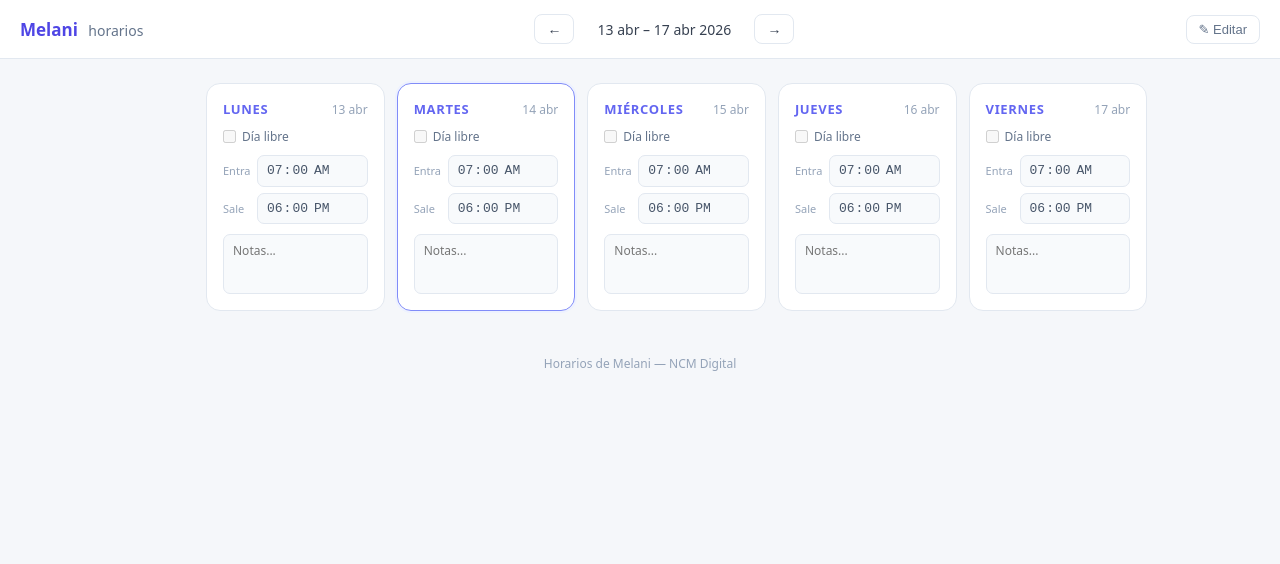
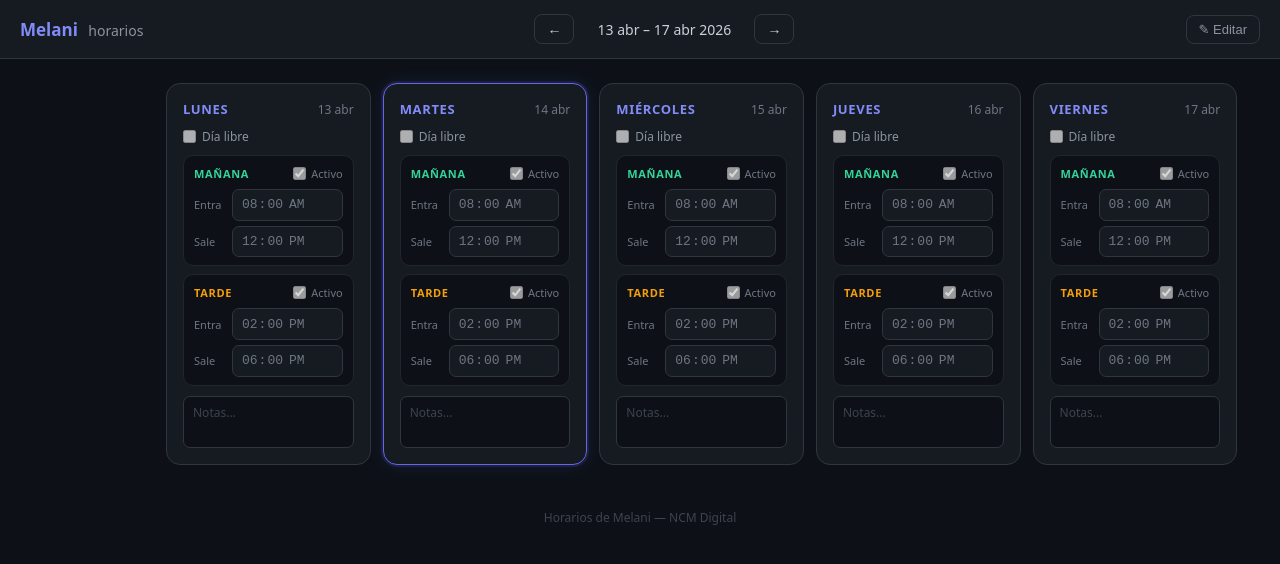
Before and after one commit to Guadma/horarios-melani, a plain HTML site: page index.html in a window 1280 px wide. Drawn offline with Linux system fonts and the light colour scheme.

Commit message:
feat: dark theme + bloques horarios mañana/tarde para docentes
- Rediseño visual completo a tema oscuro (fondo #0d1117, estilo dark)
- Cada día ahora tiene bloques separados de Mañana y Tarde con entrada/salida independientes
- Cada bloque puede activarse/desactivarse individualmente según el día
- Migración automática de datos guardados en formato anterior
- Modal PIN y toast adaptados al nuevo tema

Co-Authored-By: Claude Sonnet 4.6 <noreply@anthropic.com>

```diff
--- a/index.html
+++ b/index.html
@@ -6,53 +6,75 @@
 <title>Horarios de Melani</title>
 <style>
   *{box-sizing:border-box;margin:0;padding:0}
-  body{font-family:system-ui,sans-serif;background:#f5f7fa;min-height:100vh;color:#1a1a2e}
-  header{background:#fff;border-bottom:1px solid #e2e8f0;padding:14px 20px;display:flex;align-items:center;justify-content:space-between;position:sticky;top:0;z-index:10}
-  .logo{font-size:17px;font-weight:600;color:#4f46e5}
-  .logo span{font-weight:400;color:#64748b;font-size:14px;margin-left:6px}
+  body{font-family:system-ui,sans-serif;background:#0d1117;min-height:100vh;color:#e6edf3}
+  header{background:#161b22;border-bottom:1px solid #30363d;padding:14px 20px;display:flex;align-items:center;justify-content:space-between;position:sticky;top:0;z-index:10}
+  .logo{font-size:17px;font-weight:600;color:#818cf8}
+  .logo span{font-weight:400;color:#8b949e;font-size:14px;margin-left:6px}
   .week-nav{display:flex;align-items:center;gap:10px}
-  .week-nav button{background:none;border:1px solid #e2e8f0;border-radius:8px;padding:6px 12px;cursor:pointer;font-size:14px;color:#374151;transition:.15s}
-  .week-nav button:hover{background:#f1f5f9}
-  .week-label{font-size:14px;font-weight:500;color:#374151;min-width:160px;text-align:center}
-  .pin-btn{font-size:13px;background:none;border:1px solid #e2e8f0;border-radius:8px;padding:6px 12px;cursor:pointer;color:#64748b;transition:.15s}
-  .pin-btn:hover{background:#f1f5f9}
-  .pin-btn.active{background:#eef2ff;color:#4f46e5;border-color:#c7d2fe}
-  main{max-width:900px;margin:24px auto;padding:0 16px}
+  .week-nav button{background:none;border:1px solid #30363d;border-radius:8px;padding:6px 12px;cursor:pointer;font-size:14px;color:#c9d1d9;transition:.15s}
+  .week-nav button:hover{background:#21262d;border-color:#6366f1}
+  .week-label{font-size:14px;font-weight:500;color:#c9d1d9;min-width:160px;text-align:center}
+  .pin-btn{font-size:13px;background:none;border:1px solid #30363d;border-radius:8px;padding:6px 12px;cursor:pointer;color:#8b949e;transition:.15s}
+  .pin-btn:hover{background:#21262d;border-color:#6366f1}
+  .pin-btn.active{background:#1e1f3b;color:#818cf8;border-color:#6366f1}
+  main{max-width:980px;margin:24px auto;padding:0 16px}
   .grid{display:grid;grid-template-columns:repeat(5,1fr);gap:12px}
-  @media(max-width:600px){.grid{grid-template-columns:1fr}}
-  .day-card{background:#fff;border-radius:14px;border:1px solid #e2e8f0;padding:16px;display:flex;flex-direction:column;gap:10px;transition:.2s}
-  .day-card.today{border-color:#818cf8;box-shadow:0 0 0 2px #eef2ff}
+  @media(max-width:700px){.grid{grid-template-columns:1fr}}
+  .day-card{background:#161b22;border-radius:14px;border:1px solid #30363d;padding:16px;display:flex;flex-direction:column;gap:10px;transition:.2s}
+  .day-card.today{border-color:#6366f1;box-shadow:0 0 0 2px #1e1f3b,0 0 16px rgba(99,102,241,.15)}
+  .day-card.libre{opacity:.55}
+  .day-card.libre .schedule-blocks{opacity:.3;pointer-events:none}
   .day-header{display:flex;justify-content:space-between;align-items:center}
-  .day-name{font-size:13px;font-weight:600;color:#6366f1;text-transform:uppercase;letter-spacing:.05em}
-  .day-date{font-size:12px;color:#94a3b8}
-  .time-block{display:flex;flex-direction:column;gap:6px}
+  .day-name{font-size:13px;font-weight:600;color:#818cf8;text-transform:uppercase;letter-spacing:.05em}
+  .day-date{font-size:12px;color:#6e7681}
+
+  /* Libre toggle */
+  .libre-toggle{display:flex;align-items:center;gap:6px;font-size:12px;color:#8b949e}
+  .libre-toggle input{accent-color:#6366f1;cursor:pointer}
+  .libre-badge{font-size:11px;background:#1c2128;color:#8b949e;border:1px solid #30363d;border-radius:5px;padding:3px 8px;font-weight:500;text-align:center}
+
+  /* Schedule blocks */
+  .schedule-blocks{display:flex;flex-direction:column;gap:8px}
+  .block{background:#0d1117;border:1px solid #21262d;border-radius:10px;padding:10px 10px 8px}
+  .block-header{display:flex;align-items:center;justify-content:space-between;margin-bottom:8px}
+  .block-label{font-size:11px;font-weight:600;letter-spacing:.06em;text-transform:uppercase}
+  .block-manana .block-label{color:#34d399}
+  .block-tarde .block-label{color:#f59e0b}
+  .block-toggle{display:flex;align-items:center;gap:5px;font-size:11px;color:#6e7681}
+  .block-toggle input{accent-color:#6366f1;cursor:pointer}
+  .block.inactive{opacity:.35}
+  .block.inactive .time-rows{pointer-events:none}
+  .time-rows{display:flex;flex-direction:column;gap:5px}
   .time-row{display:flex;align-items:center;gap:6px}
-  .time-label{font-size:11px;color:#94a3b8;width:28px;flex-shrink:0}
-  .time-input{width:100%;border:1px solid #e2e8f0;border-radius:7px;padding:5px 8px;font-size:13px;color:#1e293b;background:#f8fafc;outline:none;cursor:default}
-  .time-input:focus{border-color:#818cf8;background:#fff;box-shadow:0 0 0 2px #eef2ff}
-  .time-input[readonly]{pointer-events:none;background:#f8fafc;color:#475569}
-  .note-input{width:100%;border:1px solid #e2e8f0;border-radius:7px;padding:7px 9px;font-size:12px;color:#374151;background:#f8fafc;resize:none;outline:none;min-height:60px;cursor:default;font-family:inherit;line-height:1.5}
-  .note-input:focus{border-color:#818cf8;background:#fff;box-shadow:0 0 0 2px #eef2ff}
-  .note-input[readonly]{pointer-events:none;background:#f8fafc}
-  .libre-toggle{display:flex;align-items:center;gap:6px;font-size:12px;color:#64748b}
-  .libre-toggle input{accent-color:#6366f1}
-  .day-card.libre{opacity:.6}
-  .day-card.libre .time-block{opacity:.35;pointer-events:none}
-  .libre-badge{font-size:11px;background:#fef9c3;color:#854d0e;border-radius:5px;padding:2px 7px;font-weight:500}
-  footer{text-align:center;padding:20px 0 32px;font-size:12px;color:#94a3b8}
-  .saved-toast{position:fixed;bottom:20px;right:20px;background:#4f46e5;color:#fff;border-radius:10px;padding:10px 18px;font-size:13px;opacity:0;transition:.3s;pointer-events:none}
+  .time-label{font-size:11px;color:#6e7681;width:32px;flex-shrink:0}
+  .time-input{width:100%;border:1px solid #30363d;border-radius:7px;padding:5px 8px;font-size:13px;color:#c9d1d9;background:#161b22;outline:none;cursor:default;transition:.15s;color-scheme:dark}
+  .time-input:focus{border-color:#818cf8;background:#0d1117;box-shadow:0 0 0 2px rgba(99,102,241,.2)}
+  .time-input[readonly]{pointer-events:none;color:#6e7681}
+
+  /* Notes */
+  .note-input{width:100%;border:1px solid #30363d;border-radius:7px;padding:7px 9px;font-size:12px;color:#c9d1d9;background:#0d1117;resize:none;outline:none;min-height:52px;cursor:default;font-family:inherit;line-height:1.5;transition:.15s}
+  .note-input:focus{border-color:#818cf8;box-shadow:0 0 0 2px rgba(99,102,241,.2)}
+  .note-input[readonly]{pointer-events:none;color:#6e7681}
+  .note-input::placeholder{color:#3d444d}
+
+  footer{text-align:center;padding:20px 0 32px;font-size:12px;color:#3d444d}
+  .saved-toast{position:fixed;bottom:20px;right:20px;background:#1e1f3b;color:#818cf8;border:1px solid #6366f1;border-radius:10px;padding:10px 18px;font-size:13px;opacity:0;transition:.3s;pointer-events:none}
   .saved-toast.show{opacity:1}
-  .pin-modal{display:none;position:fixed;inset:0;background:rgba(0,0,0,.35);z-index:100;align-items:center;justify-content:center}
+
+  /* PIN modal */
+  .pin-modal{display:none;position:fixed;inset:0;background:rgba(0,0,0,.6);z-index:100;align-items:center;justify-content:center;backdrop-filter:blur(2px)}
   .pin-modal.open{display:flex}
-  .pin-box{background:#fff;border-radius:16px;padding:28px 24px;width:280px;text-align:center;box-shadow:0 8px 32px rgba(0,0,0,.12)}
-  .pin-box h3{font-size:16px;font-weight:600;color:#1e293b;margin-bottom:6px}
-  .pin-box p{font-size:13px;color:#64748b;margin-bottom:18px}
-  .pin-box input{width:100%;border:1px solid #e2e8f0;border-radius:9px;padding:10px;font-size:22px;text-align:center;letter-spacing:8px;outline:none;margin-bottom:10px}
-  .pin-box input:focus{border-color:#818cf8;box-shadow:0 0 0 2px #eef2ff}
-  .pin-error{font-size:12px;color:#ef4444;min-height:16px;margin-bottom:10px}
+  .pin-box{background:#161b22;border:1px solid #30363d;border-radius:16px;padding:28px 24px;width:280px;text-align:center;box-shadow:0 8px 40px rgba(0,0,0,.5)}
+  .pin-box h3{font-size:16px;font-weight:600;color:#e6edf3;margin-bottom:6px}
+  .pin-box p{font-size:13px;color:#8b949e;margin-bottom:18px}
+  .pin-box input{width:100%;border:1px solid #30363d;border-radius:9px;padding:10px;font-size:22px;text-align:center;letter-spacing:8px;outline:none;margin-bottom:10px;background:#0d1117;color:#e6edf3;color-scheme:dark}
+  .pin-box input:focus{border-color:#818cf8;box-shadow:0 0 0 2px rgba(99,102,241,.25)}
+  .pin-error{font-size:12px;color:#f85149;min-height:16px;margin-bottom:10px}
   .pin-actions{display:flex;gap:8px}
-  .btn-primary{flex:1;background:#4f46e5;color:#fff;border:none;border-radius:9px;padding:10px;font-size:14px;cursor:pointer;font-weight:500}
-  .btn-secondary{flex:1;background:none;border:1px solid #e2e8f0;border-radius:9px;padding:10px;font-size:14px;cursor:pointer;color:#64748b}
+  .btn-primary{flex:1;background:#4f46e5;color:#fff;border:none;border-radius:9px;padding:10px;font-size:14px;cursor:pointer;font-weight:500;transition:.15s}
+  .btn-primary:hover{background:#6366f1}
+  .btn-secondary{flex:1;background:none;border:1px solid #30363d;border-radius:9px;padding:10px;font-size:14px;cursor:pointer;color:#8b949e;transition:.15s}
+  .btn-secondary:hover{background:#21262d}
 </style>
 </head>
 <body>
@@ -69,7 +91,7 @@
   <div class="grid" id="grid"></div>
 </main>
 <footer>Horarios de Melani &mdash; NCM Digital</footer>
-<div class="saved-toast" id="toast">Guardado</div>
+<div class="saved-toast" id="toast">&#10003; Guardado</div>
 <div class="pin-modal" id="pinModal">
   <div class="pin-box">
     <h3>Modo edición</h3>
@@ -87,135 +109,231 @@ const PIN = "1234";
 const DAYS = ["Lunes","Martes","Miércoles","Jueves","Viernes"];
 let editMode = false;
 let currentWeekOffset = 0;
-function getWeekDates(offset){
+
+function defaultDay() {
+  return {
+    manana: { activo: true, entrada: "08:00", salida: "12:00" },
+    tarde:  { activo: true, entrada: "14:00", salida: "18:00" },
+    notas: "",
+    libre: false
+  };
+}
+
+function migrateDay(dd) {
+  // Backwards compat: old format had top-level entrada/salida
+  if (dd && (dd.entrada !== undefined || dd.salida !== undefined)) {
+    return {
+      manana: { activo: true, entrada: dd.entrada || "08:00", salida: dd.salida || "12:00" },
+      tarde:  { activo: false, entrada: "14:00", salida: "18:00" },
+      notas: dd.notas || "",
+      libre: dd.libre || false
+    };
+  }
+  return dd;
+}
+
+function getWeekDates(offset) {
   const now = new Date();
   const day = now.getDay();
-  const diff = (day===0?-6:1-day);
+  const diff = (day === 0 ? -6 : 1 - day);
   const mon = new Date(now);
-  mon.setDate(now.getDate()+diff+offset*7);
-  return Array.from({length:5},(_,i)=>{const d=new Date(mon);d.setDate(mon.getDate()+i);return d});
+  mon.setDate(now.getDate() + diff + offset * 7);
+  return Array.from({length: 5}, (_, i) => {
+    const d = new Date(mon);
+    d.setDate(mon.getDate() + i);
+    return d;
+  });
 }
-function weekKey(offset){
-  const dates = getWeekDates(offset);
-  return dates[0].toISOString().slice(0,10);
+function weekKey(offset) {
+  return getWeekDates(offset)[0].toISOString().slice(0, 10);
 }
-function loadData(wk){
-  try{return JSON.parse(localStorage.getItem("melani_"+wk))||{}}catch{return{}}
+function loadData(wk) {
+  try { return JSON.parse(localStorage.getItem("melani_" + wk)) || {}; }
+  catch { return {}; }
 }
-function saveData(wk,data){
-  localStorage.setItem("melani_"+wk,JSON.stringify(data));
+function saveData(wk, data) {
+  localStorage.setItem("melani_" + wk, JSON.stringify(data));
   showToast();
 }
-function showToast(){
-  const t=document.getElementById("toast");
+function showToast() {
+  const t = document.getElementById("toast");
   t.classList.add("show");
-  setTimeout(()=>t.classList.remove("show"),1800);
+  setTimeout(() => t.classList.remove("show"), 1800);
 }
-function formatDate(d){
-  return d.toLocaleDateString("es-AR",{day:"numeric",month:"short"});
+function formatDate(d) {
+  return d.toLocaleDateString("es-AR", {day: "numeric", month: "short"});
 }
-function isToday(d){
-  const n=new Date();
-  return d.getDate()===n.getDate()&&d.getMonth()===n.getMonth()&&d.getFullYear()===n.getFullYear();
+function isToday(d) {
+  const n = new Date();
+  return d.getDate() === n.getDate() && d.getMonth() === n.getMonth() && d.getFullYear() === n.getFullYear();
 }
-function renderWeek(){
+
+function renderWeek() {
   const wk = weekKey(currentWeekOffset);
   const dates = getWeekDates(currentWeekOffset);
   const data = loadData(wk);
   const mon = dates[0], fri = dates[4];
   document.getElementById("weekLabel").textContent =
-    formatDate(mon)+" – "+formatDate(fri)+" "+fri.getFullYear();
+    formatDate(mon) + " – " + formatDate(fri) + " " + fri.getFullYear();
   const grid = document.getElementById("grid");
-  grid.innerHTML="";
-  dates.forEach((d,i)=>{
-    const key = d.toISOString().slice(0,10);
-    const dd = data[key]||{entrada:"07:00",salida:"18:00",notas:"",libre:false};
+  grid.innerHTML = "";
+  dates.forEach((d, i) => {
+    const key = d.toISOString().slice(0, 10);
+    let dd = migrateDay(data[key]) || defaultDay();
     const today = isToday(d);
-    const ro = editMode?"":"readonly";
+    const ro = editMode ? "" : "readonly";
+    const dis = editMode ? "" : "disabled";
+
     const card = document.createElement("div");
-    card.className="day-card"+(today?" today":"")+(dd.libre?" libre":"");
-    card.innerHTML=`
+    card.className = "day-card" + (today ? " today" : "") + (dd.libre ? " libre" : "");
+
+    const mananaInactive = !dd.manana.activo ? " inactive" : "";
+    const tardeInactive  = !dd.tarde.activo  ? " inactive" : "";
+
+    card.innerHTML = `
       <div class="day-header">
         <span class="day-name">${DAYS[i]}</span>
         <span class="day-date">${formatDate(d)}</span>
       </div>
       <label class="libre-toggle">
-        <input type="checkbox" ${dd.libre?"checked":""} ${editMode?"":"disabled"}
+        <input type="checkbox" ${dd.libre ? "checked" : ""} ${dis}
           onchange="toggleLibre('${key}','${wk}',this)">
         Día libre
       </label>
-      ${dd.libre?`<span class="libre-badge">Sin clases</span>`:`
-      <div class="time-block">
-        <div class="time-row">
-          <span class="time-label">Entra</span>
-          <input class="time-input" type="time" value="${dd.entrada}" min="07:00" max="18:00" ${ro}
-            onchange="saveField('${key}','${wk}','entrada',this.value)">
+      ${dd.libre ? `<div class="libre-badge">Sin clases</div>` : `
+      <div class="schedule-blocks">
+        <!-- MAÑANA -->
+        <div class="block block-manana${mananaInactive}" id="block-m-${key}">
+          <div class="block-header">
+            <span class="block-label">Mañana</span>
+            <label class="block-toggle">
+              <input type="checkbox" ${dd.manana.activo ? "checked" : ""} ${dis}
+                onchange="toggleBloque('${key}','${wk}','manana',this)">
+              Activo
+            </label>
+          </div>
+          <div class="time-rows">
+            <div class="time-row">
+              <span class="time-label">Entra</span>
+              <input class="time-input" type="time" value="${dd.manana.entrada}" ${ro}
+                onchange="saveField('${key}','${wk}','manana','entrada',this.value)">
+            </div>
+            <div class="time-row">
+              <span class="time-label">Sale</span>
+              <input class="time-input" type="time" value="${dd.manana.salida}" ${ro}
+                onchange="saveField('${key}','${wk}','manana','salida',this.value)">
+            </div>
+          </div>
         </div>
-        <div class="time-row">
-          <span class="time-label">Sale</span>
-          <input class="time-input" type="time" value="${dd.salida}" min="07:00" max="18:00" ${ro}
-            onchange="saveField('${key}','${wk}','salida',this.value)">
+        <!-- TARDE -->
+        <div class="block block-tarde${tardeInactive}" id="block-t-${key}">
+          <div class="block-header">
+            <span class="block-label">Tarde</span>
+            <label class="block-toggle">
+              <input type="checkbox" ${dd.tarde.activo ? "checked" : ""} ${dis}
+                onchange="toggleBloque('${key}','${wk}','tarde',this)">
+              Activo
+            </label>
+          </div>
+          <div class="time-rows">
+            <div class="time-row">
+              <span class="time-label">Entra</span>
+              <input class="time-input" type="time" value="${dd.tarde.entrada}" ${ro}
+                onchange="saveField('${key}','${wk}','tarde','entrada',this.value)">
+            </div>
+            <div class="time-row">
+              <span class="time-label">Sale</span>
+              <input class="time-input" type="time" value="${dd.tarde.salida}" ${ro}
+                onchange="saveField('${key}','${wk}','tarde','salida',this.value)">
+            </div>
+          </div>
         </div>
       </div>
       <textarea class="note-input" placeholder="Notas..." ${ro}
-        onchange="saveField('${key}','${wk}','notas',this.value)">${dd.notas}</textarea>
+        onchange="saveNote('${key}','${wk}',this.value)">${dd.notas}</textarea>
       `}
     `;
     grid.appendChild(card);
   });
 }
-function saveField(dateKey,wk,field,val){
-  const data=loadData(wk);
-  if(!data[dateKey])data[dateKey]={entrada:"07:00",salida:"18:00",notas:"",libre:false};
-  data[dateKey][field]=val;
-  saveData(wk,data);
+
+function saveField(dateKey, wk, bloque, campo, val) {
+  const data = loadData(wk);
+  if (!data[dateKey]) data[dateKey] = defaultDay();
+  data[dateKey] = migrateDay(data[dateKey]) || defaultDay();
+  data[dateKey][bloque][campo] = val;
+  saveData(wk, data);
 }
-function toggleLibre(dateKey,wk,cb){
-  const data=loadData(wk);
-  if(!data[dateKey])data[dateKey]={entrada:"07:00",salida:"18:00",notas:"",libre:false};
-  data[dateKey].libre=cb.checked;
-  saveData(wk,data);
+
+function saveNote(dateKey, wk, val) {
+  const data = loadData(wk);
+  if (!data[dateKey]) data[dateKey] = defaultDay();
+  data[dateKey] = migrateDay(data[dateKey]) || defaultDay();
+  data[dateKey].notas = val;
+  saveData(wk, data);
+}
+
+function toggleBloque(dateKey, wk, bloque, cb) {
+  const data = loadData(wk);
+  if (!data[dateKey]) data[dateKey] = defaultDay();
+  data[dateKey] = migrateDay(data[dateKey]) || defaultDay();
+  data[dateKey][bloque].activo = cb.checked;
+  saveData(wk, data);
+  // Toggle inactive class without full re-render
+  const prefix = bloque === "manana" ? "m" : "t";
+  const blockEl = document.getElementById("block-" + prefix + "-" + dateKey);
+  if (blockEl) blockEl.classList.toggle("inactive", !cb.checked);
+}
+
+function toggleLibre(dateKey, wk, cb) {
+  const data = loadData(wk);
+  if (!data[dateKey]) data[dateKey] = defaultDay();
+  data[dateKey] = migrateDay(data[dateKey]) || defaultDay();
+  data[dateKey].libre = cb.checked;
+  saveData(wk, data);
   renderWeek();
 }
-function changeWeek(dir){
-  currentWeekOffset+=dir;
+
+function changeWeek(dir) {
+  currentWeekOffset += dir;
   renderWeek();
 }
-function toggleEdit(){
-  if(editMode){
-    editMode=false;
-    document.getElementById("editBtn").textContent="✏ Editar";
+
+function toggleEdit() {
+  if (editMode) {
+    editMode = false;
+    document.getElementById("editBtn").textContent = "✏ Editar";
     document.getElementById("editBtn").classList.remove("active");
     renderWeek();
   } else {
     document.getElementById("pinModal").classList.add("open");
-    document.getElementById("pinInput").value="";
-    document.getElementById("pinError").textContent="";
-    setTimeout(()=>document.getElementById("pinInput").focus(),100);
+    document.getElementById("pinInput").value = "";
+    document.getElementById("pinError").textContent = "";
+    setTimeout(() => document.getElementById("pinInput").focus(), 100);
   }
 }
-function checkPin(){
-  const v=document.getElementById("pinInput").value;
-  if(v===PIN){
-    editMode=true;
-    document.getElementById("editBtn").textContent="✓ Editando";
+function checkPin() {
+  const v = document.getElementById("pinInput").value;
+  if (v === PIN) {
+    editMode = true;
+    document.getElementById("editBtn").textContent = "✓ Editando";
     document.getElementById("editBtn").classList.add("active");
     closeModal();
     renderWeek();
   } else {
-    document.getElementById("pinError").textContent="PIN incorrecto";
-    document.getElementById("pinInput").value="";
+    document.getElementById("pinError").textContent = "PIN incorrecto";
+    document.getElementById("pinInput").value = "";
   }
 }
-function pinInput(){
-  document.getElementById("pinError").textContent="";
-  if(document.getElementById("pinInput").value.length===4)checkPin();
+function pinInput() {
+  document.getElementById("pinError").textContent = "";
+  if (document.getElementById("pinInput").value.length === 4) checkPin();
 }
-function closeModal(){
+function closeModal() {
   document.getElementById("pinModal").classList.remove("open");
 }
-document.getElementById("pinModal").addEventListener("click",function(e){
-  if(e.target===this)closeModal();
+document.getElementById("pinModal").addEventListener("click", function(e) {
+  if (e.target === this) closeModal();
 });
 renderWeek();
 </script>
```
